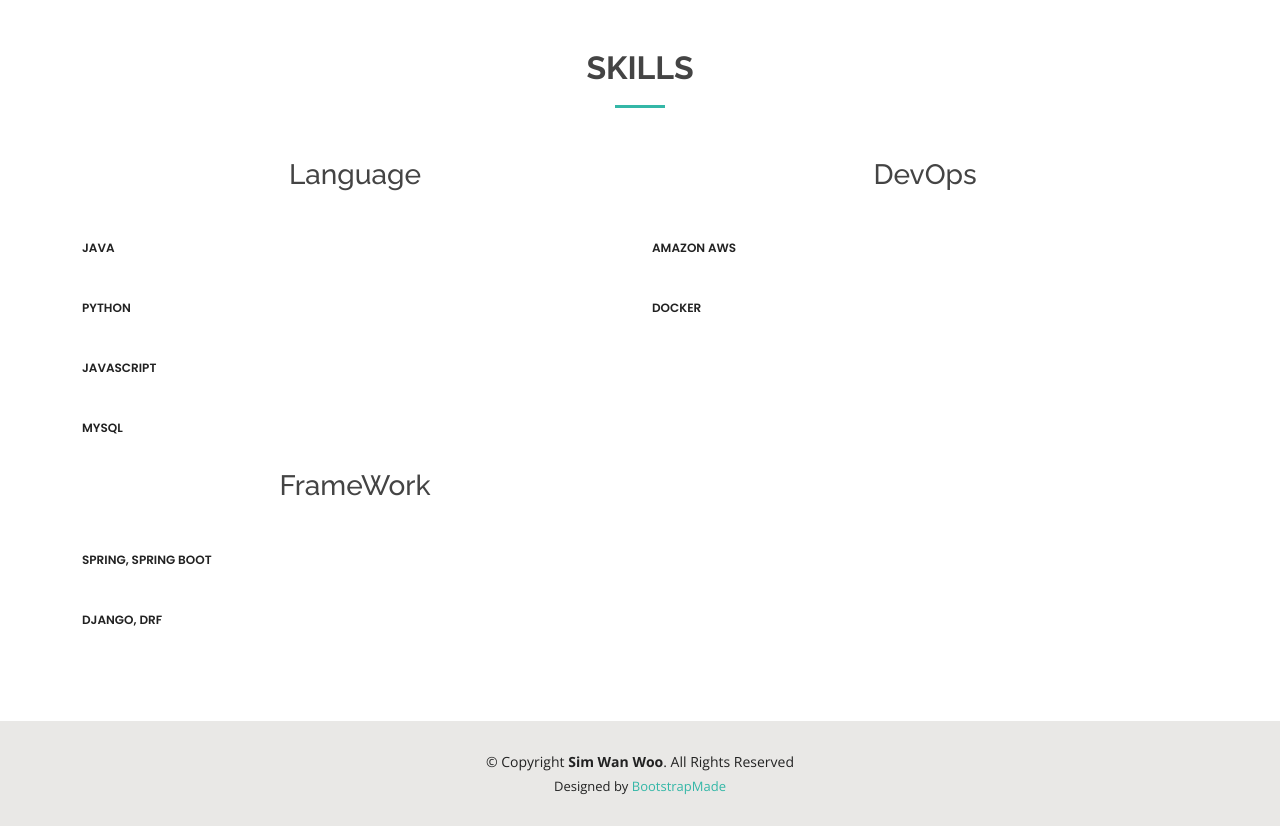
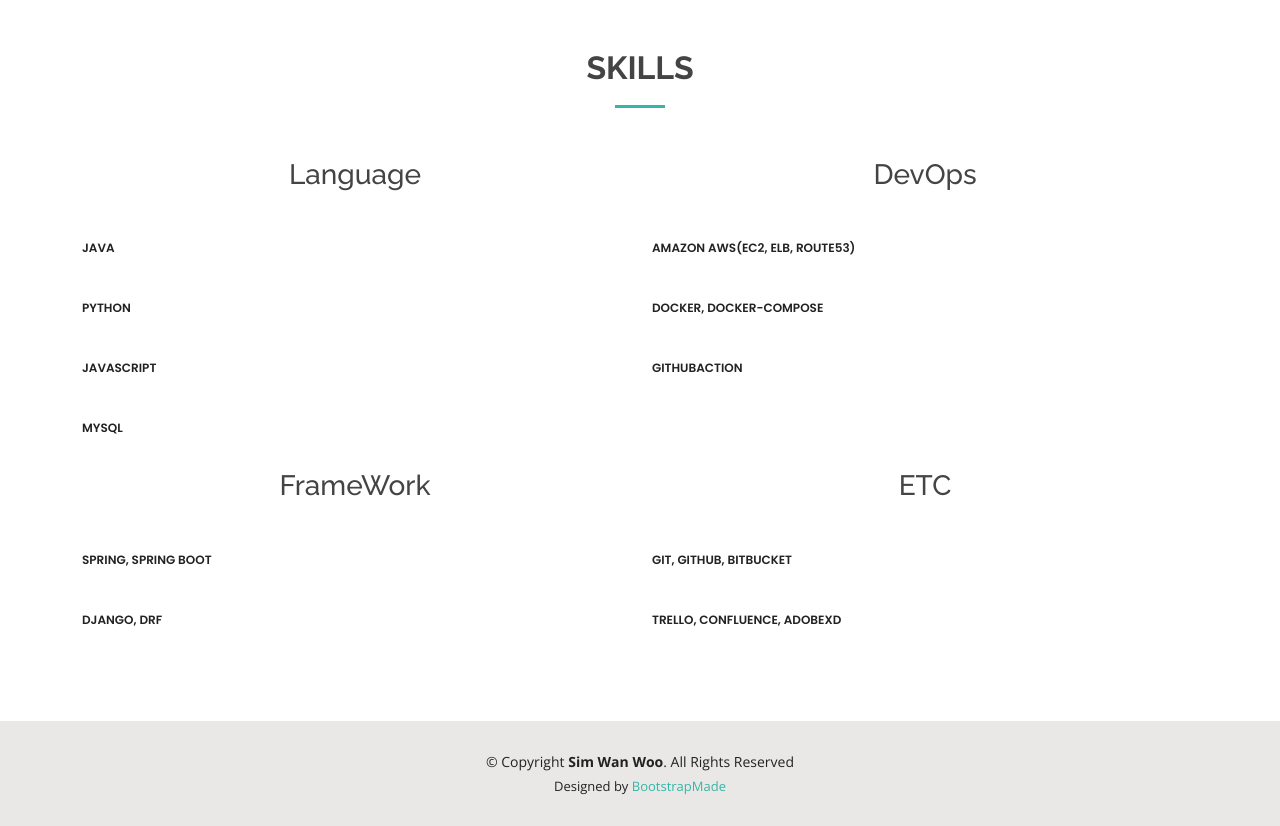
Before and after one commit to Butler-SIM/sim_jango_pp, a Django app: page /mainapp/about in a window 1280 px wide. Shown: the part 645-1471 px from the top of the page. Run offline with Django 3.2, Linux system fonts and the light colour scheme; some libraries are stand-ins or nearby versions.

Commit message:
about resume 수정

```diff
--- a/mainapp/templates/about.html
+++ b/mainapp/templates/about.html
@@ -29,8 +29,12 @@
                         <div class="col-lg-6">
                             <ul>
                                 <li><i class="bi bi-rounded-right"></i> <strong>Birthday:</strong> 1995 08 18</li>
-                  <li><i class="bi bi-rounded-right"></i> <strong>Website:</strong> https://simbasimba.tistory.com/</li>
-                  <li><i class="bi bi-rounded-right"></i> <strong>GitHub:</strong> https://github.com/Butler-SIM</li>
+                                <li><i class="bi bi-rounded-right"></i> <strong>Website:</strong>
+                                    https://simbasimba.tistory.com/
+                                </li>
+                                <li><i class="bi bi-rounded-right"></i> <strong>GitHub:</strong>
+                                    https://github.com/Butler-SIM
+                                </li>
                                 <li><i class="bi bi-rounded-right"></i> <strong>Phone:</strong> 010-5415-4689</li>
                             </ul>
                         </div>
@@ -92,13 +96,15 @@
                     </div>
 
                     <div class="progress">
-              <span class="skill">Amazon AWS</span>
+                        <span class="skill">Amazon AWS(EC2, ELB, ROUTE53)</span>
                     </div>
 
                     <div class="progress">
-              <span class="skill">Docker</span>
+                        <span class="skill">Docker, Docker-compose</span>
                     </div>
-
+                    <div class="progress">
+                        <span class="skill">GitHubAction</span>
+                    </div>
 
                 </div>
                 <div class="col-lg-6">
@@ -112,6 +118,21 @@
 
                     <div class="progress">
                         <span class="skill">Django, DRF</span>
+                    </div>
+
+                </div>
+
+                <div class="col-lg-6">
+                    <div class="section-title">
+                        <h3>ETC</h3>
+                    </div>
+
+                    <div class="progress">
+                        <span class="skill">Git, GitHub, bitbucket</span>
+                    </div>
+
+                    <div class="progress">
+                        <span class="skill">Trello, Confluence, AdobeXD</span>
                     </div>
 
                 </div>
@@ -244,8 +265,8 @@
 </main><!-- End #main -->
 
 <div id="preloader"></div>
-  <a href="#" class="back-to-top d-flex align-items-center justify-content-center"><i class="bi bi-arrow-up-short"></i></a>
-
+<a href="#" class="back-to-top d-flex align-items-center justify-content-center"><i
+        class="bi bi-arrow-up-short"></i></a>
 
 
 </body>
```
Also changed, not shown: mainapp/templates/resume.html (+10 -9 lines). Lines whose indentation alone changed are shown as unchanged.
